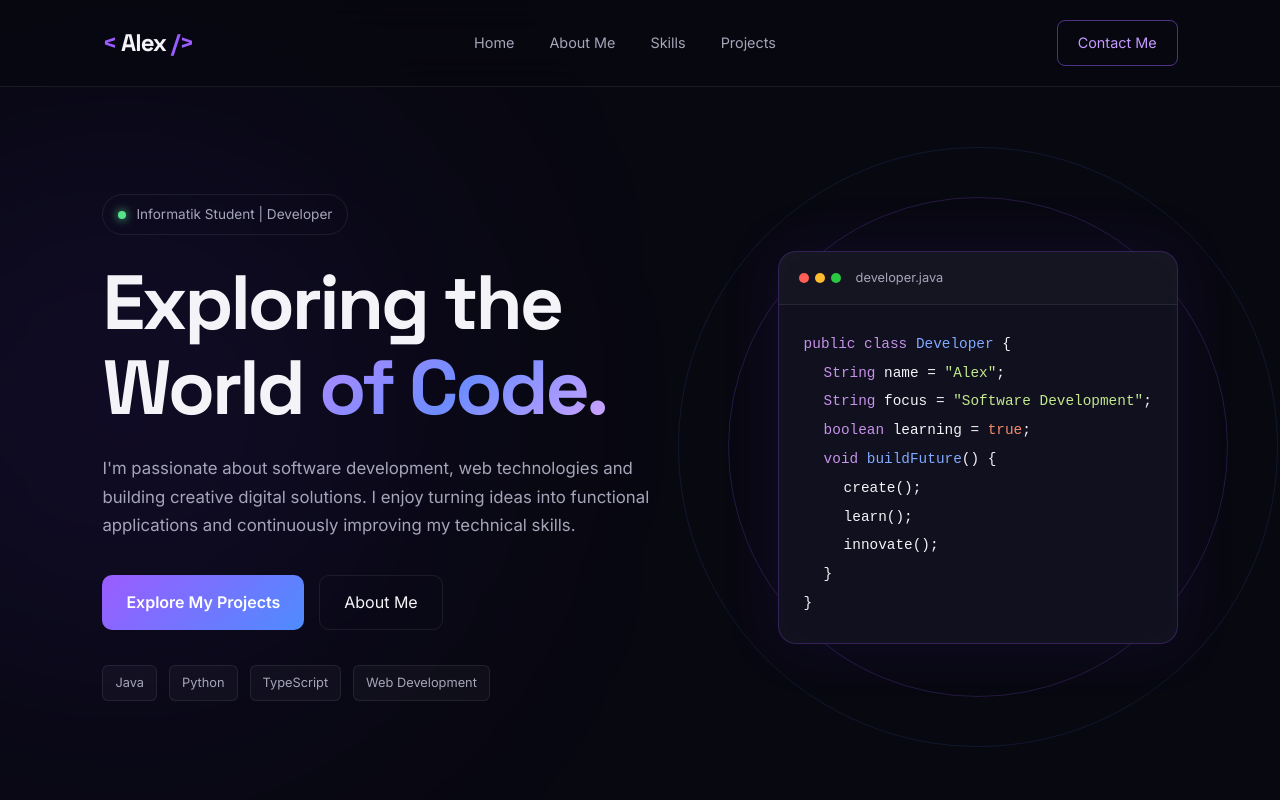
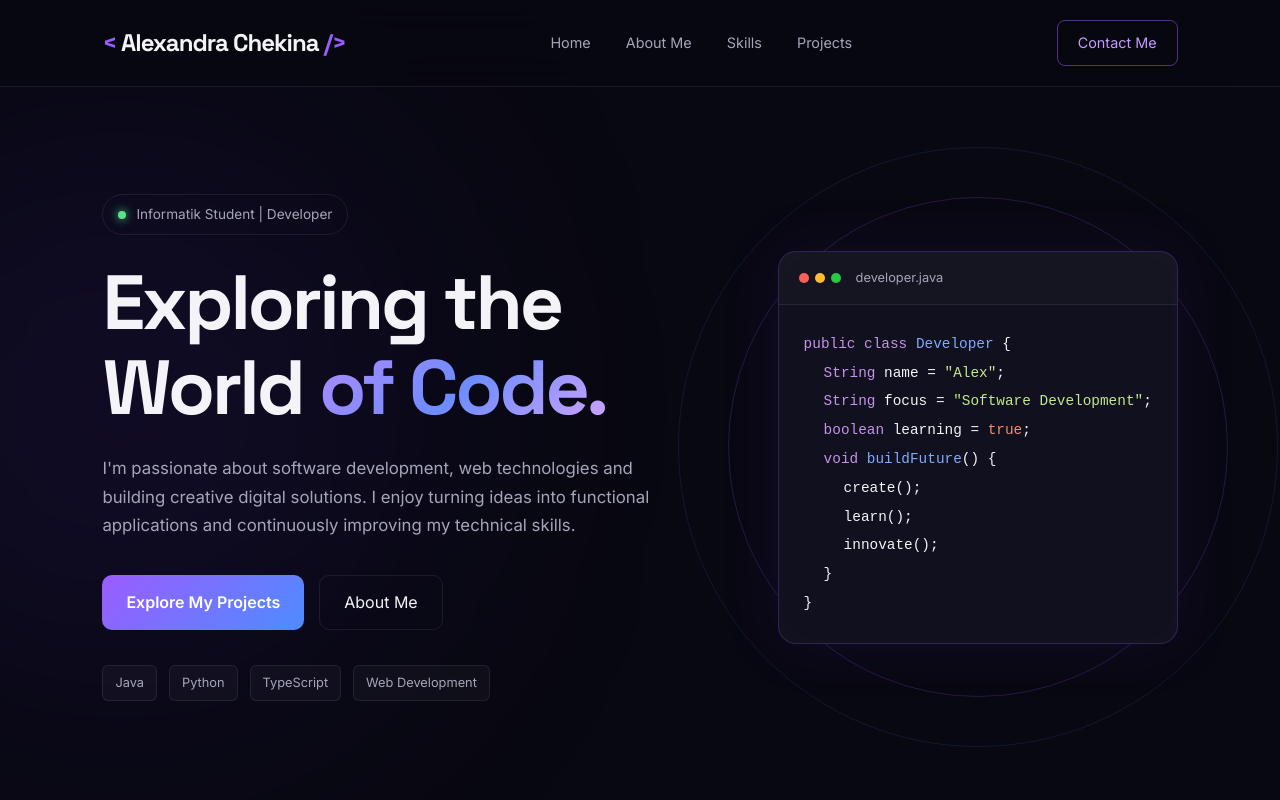
Before and after one commit to alexandrachekina/portfolio, a plain HTML site: page index.html in a window 1280 px wide. Shown: the top 800 px of the page. Drawn offline with Linux system fonts and the light colour scheme.

Commit message:
Rename portfolio to index.html

```diff
--- a/portfolio.html
+++ b/index.html
@@ -18,7 +18,7 @@
 
         <a href="#home" class="logo">
             <span class="logo-highlight">&lt;</span>
-            Alex
+            Alexandra Chekina
             <span class="logo-highlight">/&gt;</span>
         </a>
 
```
